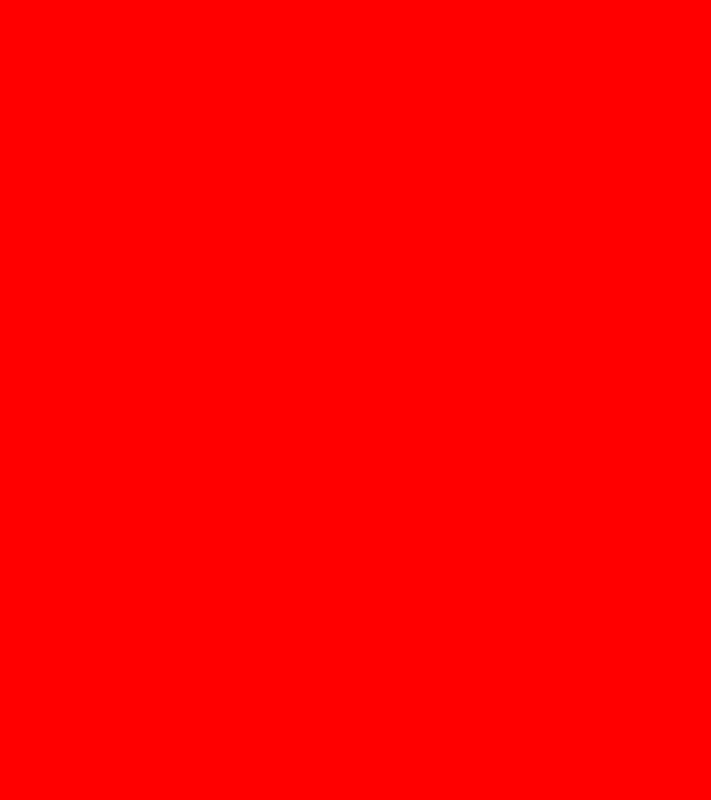
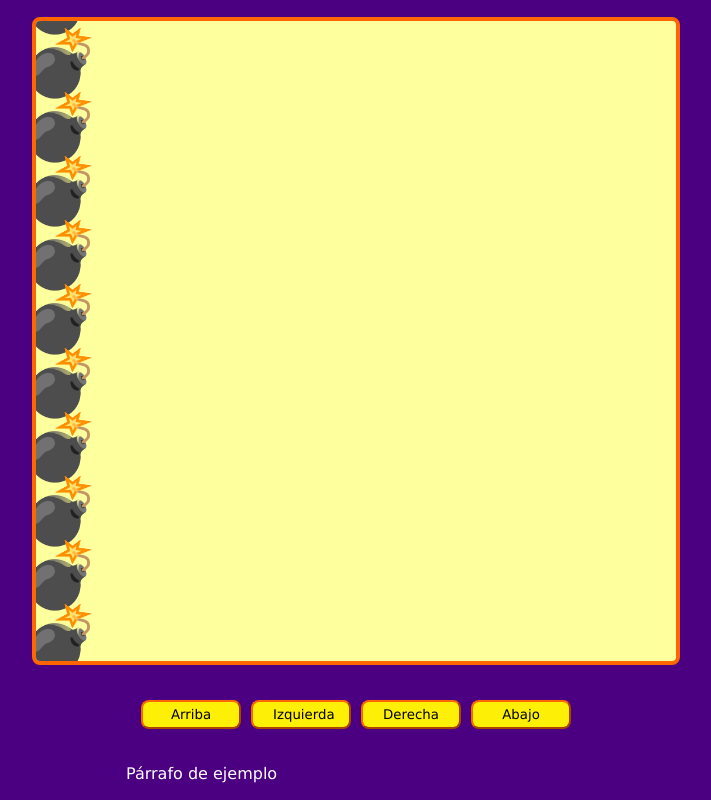
Before and after one commit to noize16/Escape-Comunism-, a plain HTML site: page index.html in a window 1280 px wide. Shown: the whole page, without its empty margins (284-995 px from the left). Drawn offline with Linux system fonts and the light colour scheme.

Commit message:
Segundo Commit: MODULO 2 COMPLETADO

```diff
--- a/game.js
+++ b/game.js
@@ -0,0 +1,30 @@
+const canvas = document.querySelector('#game');
+const game = canvas.getContext('2d');
+
+window.addEventListener('load', startGame);
+window.addEventListener('resize', startGame);
+
+
+function startGame() {
+
+  let canvasSize;
+
+  if (window.innerHeight > window.innerWidth) {
+    canvasSize = innerWidth * 0.8;
+  } else {
+    canvasSize = innerHeight * 0.8;
+  }
+
+  canvas.setAttribute('width', canvasSize);
+  canvas.setAttribute('height', canvasSize);
+
+  const elementSize = canvasSize / 10;
+  game.textAlign = 'end';
+  game.font = elementSize + 'px Verdana';
+
+    for (i=0; i <= 10; i++) {
+
+        game.fillText(emojis['X'], elementSize, elementSize*i)
+    }
+
+}
--- a/index.html
+++ b/index.html
@@ -11,6 +11,23 @@
 </head>
 <body>
 
+    <div class="game-container">
+
+        <canvas id="game"></canvas>
+
+
+        <div class="btns">
+            <button id="up">Arriba</button>
+            <button id="left">Izquierda</button>
+            <button id="right">Derecha</button>
+            <button id="down">Abajo</button>
+        </div>
+
+        <div class="messages">
+            <p>Párrafo de ejemplo</p>
+        </div>
+    </div>
+
 
     <script src="./map.js"></script>
     <script src="./game.js"></script>
--- a/map.js
+++ b/map.js
@@ -0,0 +1,10 @@
+const emojis = {
+    '-': ' ',
+    'O': '🚪',
+    'X': '💣',
+    'I': '🎁',
+    'PLAYER': '💀',
+    'BOMB_COLLISION': '🔥',
+    'GAME_OVER': '👎',
+    'WIN': '🏆',
+  };
--- a/style.css
+++ b/style.css
@@ -1,3 +1,62 @@
 body {
-    background-color: red;
-}
+    background-color: indigo;
+    color: #fff;
+    font-family: Verdana, Geneva, Tahoma, sans-serif;
+    margin: 0;
+    padding: 0;
+  }
+
+  .game-container {
+    display: flex;
+    align-items: center;
+    justify-content: center;
+    flex-wrap: wrap;
+    height: 100vh;
+    width: 100vw;
+  }
+
+  canvas {
+    border: 4px solid #ff6600;
+    border-radius: 8px;
+    background-color: #feff9d;
+  }
+
+  .btns {
+    display: flex;
+    justify-content: center;
+    flex-wrap: wrap;
+    margin: 0 auto;
+    width: 100%;
+  }
+
+  button {
+    background-color: #fdef05;
+    border-radius: 8px;
+    border-color: #ff6600;
+    font-family: inherit;
+    margin: 0;
+    padding: 5px 20px;
+    width: 100px;
+  }
+  button:not(:last-child) {
+    margin-right: 10px;
+  }
+
+  .messages {
+    display: flex;
+    flex-wrap: wrap;
+    margin: 0 auto;
+    width: 80%;
+    max-width: 460px;
+  }
+
+  p {
+    display: block;
+    margin: 0;
+    width: 100%;
+  }
+
+  @media (max-width: 440px) {
+    button { margin-top: 25px; }
+    #up, #down { margin-left: 100%; margin-right: 100%; }
+  }
```
